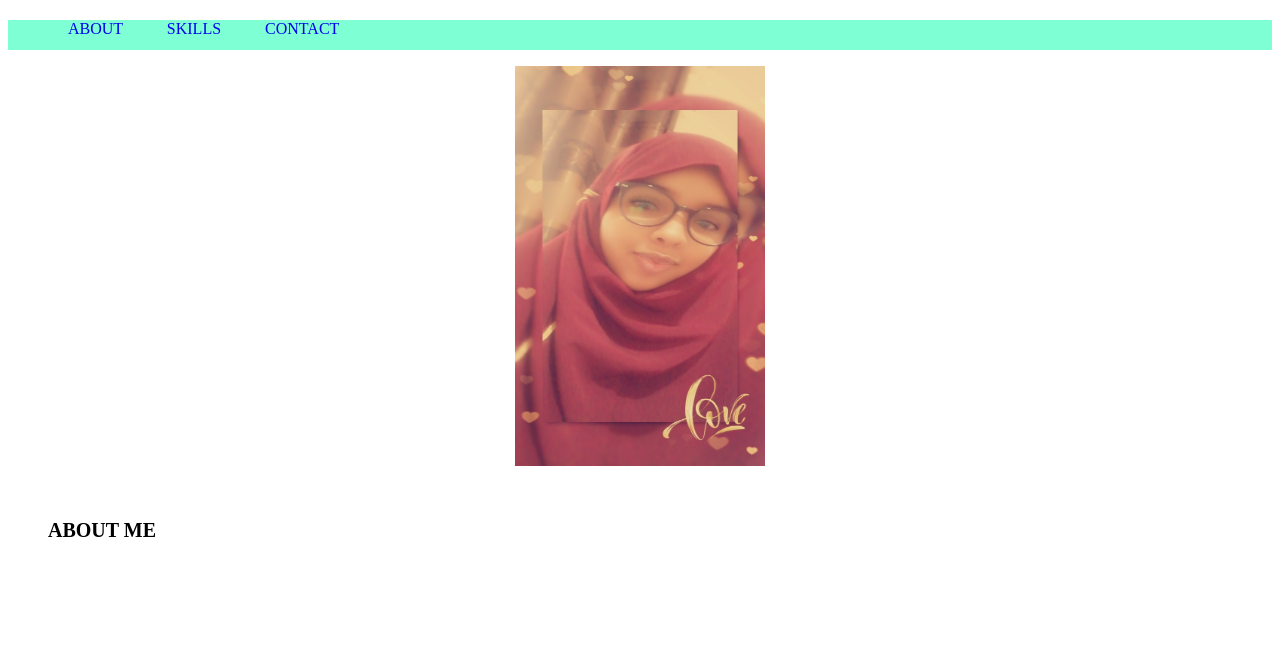
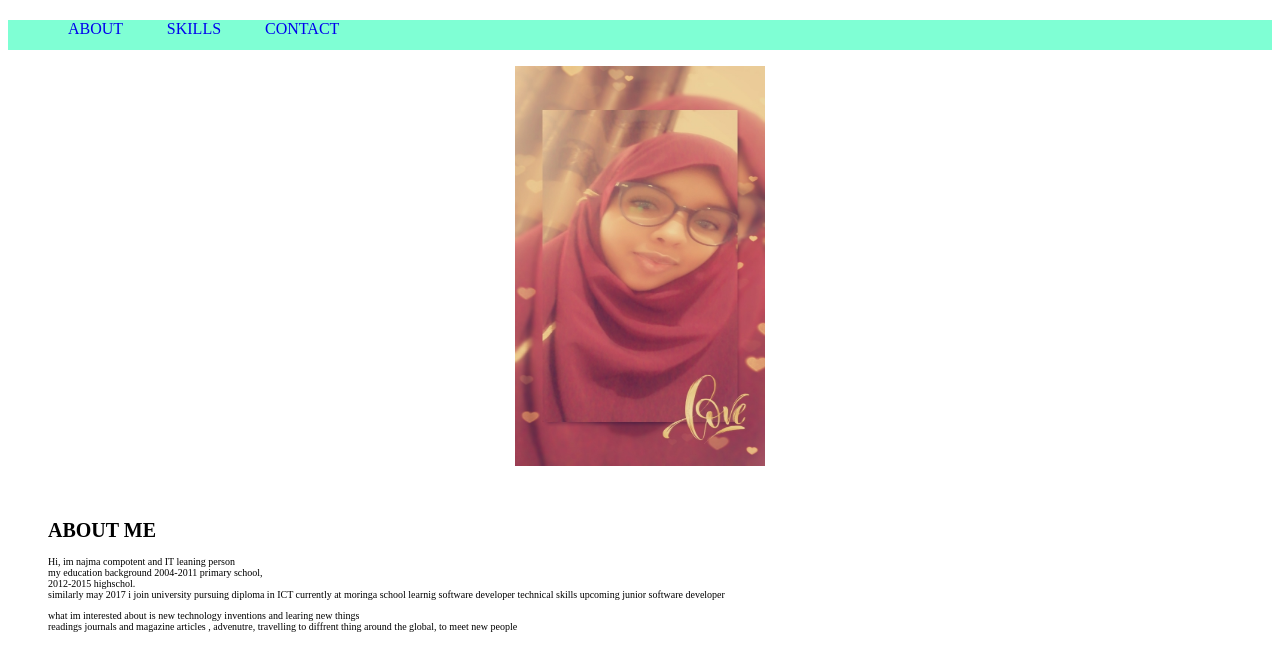
Before and after one commit to najma-amin/my-portfolio, a plain HTML site: page myproject.html in a window 1280 px wide. Drawn offline with Linux system fonts and the light colour scheme.

Commit message:
modified changes

```diff
--- a/myproject.css
+++ b/myproject.css
@@ -29,3 +29,8 @@ img {
   color: black;
   font-size: 10px;
 }
+p {
+  border:15px solid
+padding:100px
+
+}
--- a/myproject.html
+++ b/myproject.html
@@ -17,8 +17,20 @@
     </div>
     <div class="header">
       <h1>ABOUT ME</h1>
+      <P>
+        Hi, im najma compotent and IT leaning person
+        <br />my education background 2004-2011 primary school,<br />
+        2012-2015 highschol. <br />
+        similarly may 2017 i join university pursuing diploma in ICT currently
+        at moringa school learnig software developer technical skills upcoming
+        junior software developer
+      </P>
       <p>
-
+        what im interested about is new technology inventions and learing new
+        things
+        <br />
+        readings journals and magazine articles , advenutre, travelling to
+        diffrent thing around the global, to meet new people
       </p>
     </div>
   </body>
```
